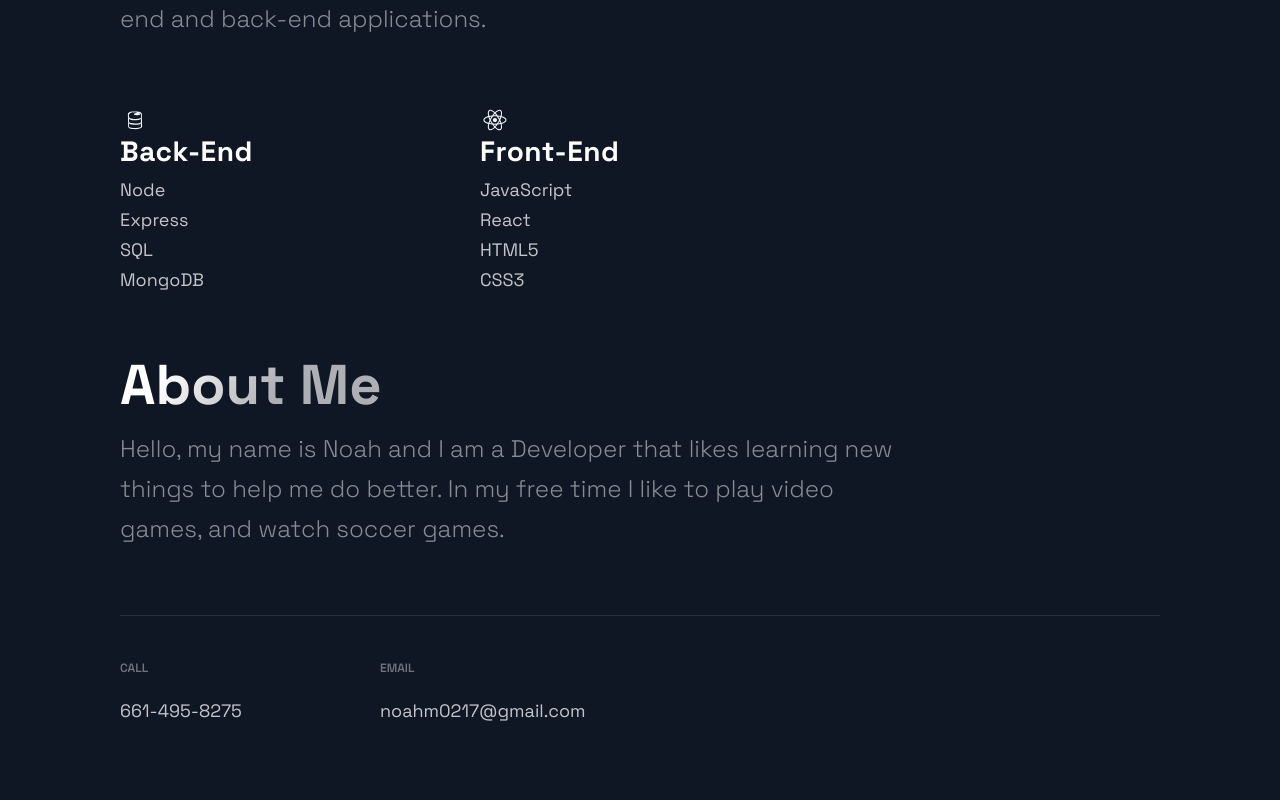
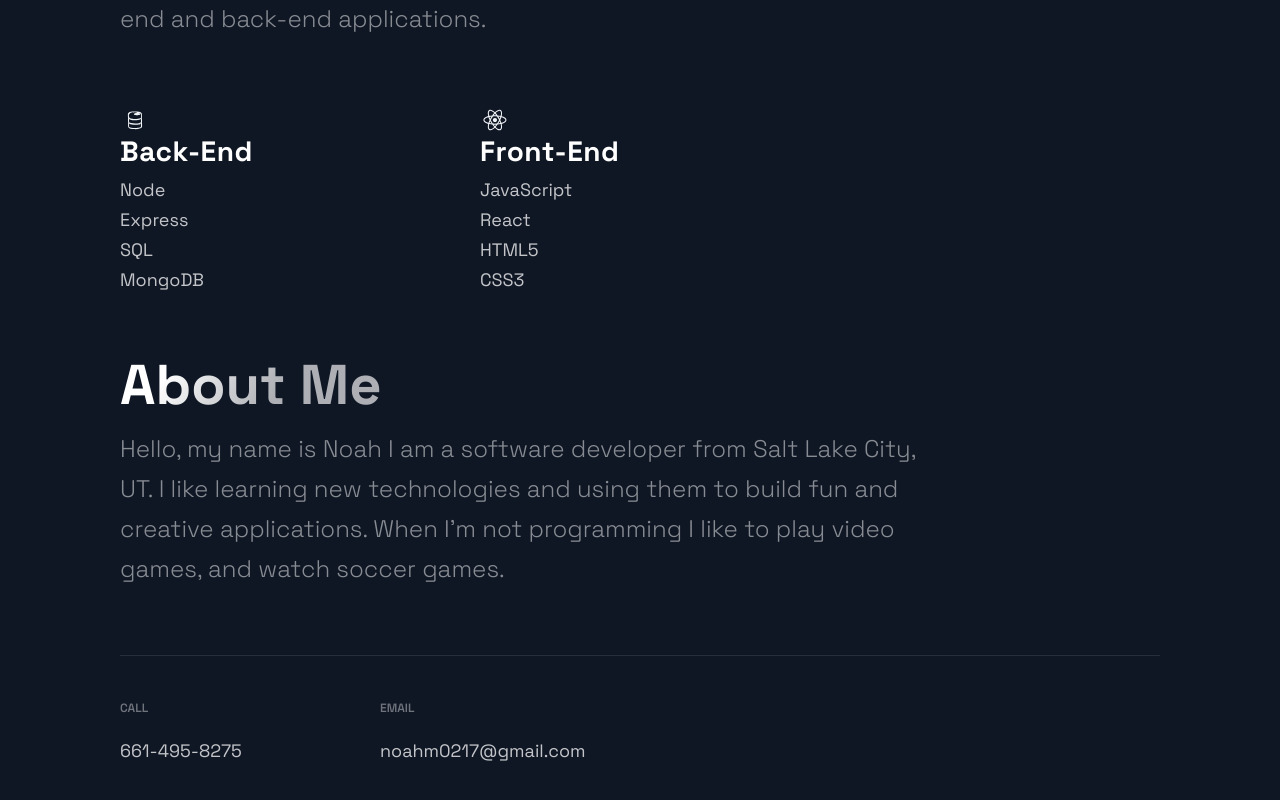
Before and after one commit to Noah0217/react-portfolio-20, a Next.js app: page / in a window 1280 px wide. Shown: the part 2353-3153 px from the top of the page. Built offline with nearby package versions, Linux system fonts and the light colour scheme.

Commit message:
about me section updated

```diff
--- a/src/components/TimeLine/TimeLine.js
+++ b/src/components/TimeLine/TimeLine.js
@@ -46,7 +46,7 @@ const Timeline = () => {
     <Section id = "about">
       <SectionTitle>About Me</SectionTitle>
       <SectionText>
-        Hello, my name is Noah and I am a Developer that likes learning new things to help me do better. In my free time I like to play video games, and watch soccer games.
+        Hello, my name is Noah I am a software developer from Salt Lake City, UT. I like learning new technologies and using them to build fun and creative applications. When I'm not programming I like to play video games, and watch soccer games.
       </SectionText>
     </Section>
   );
```
